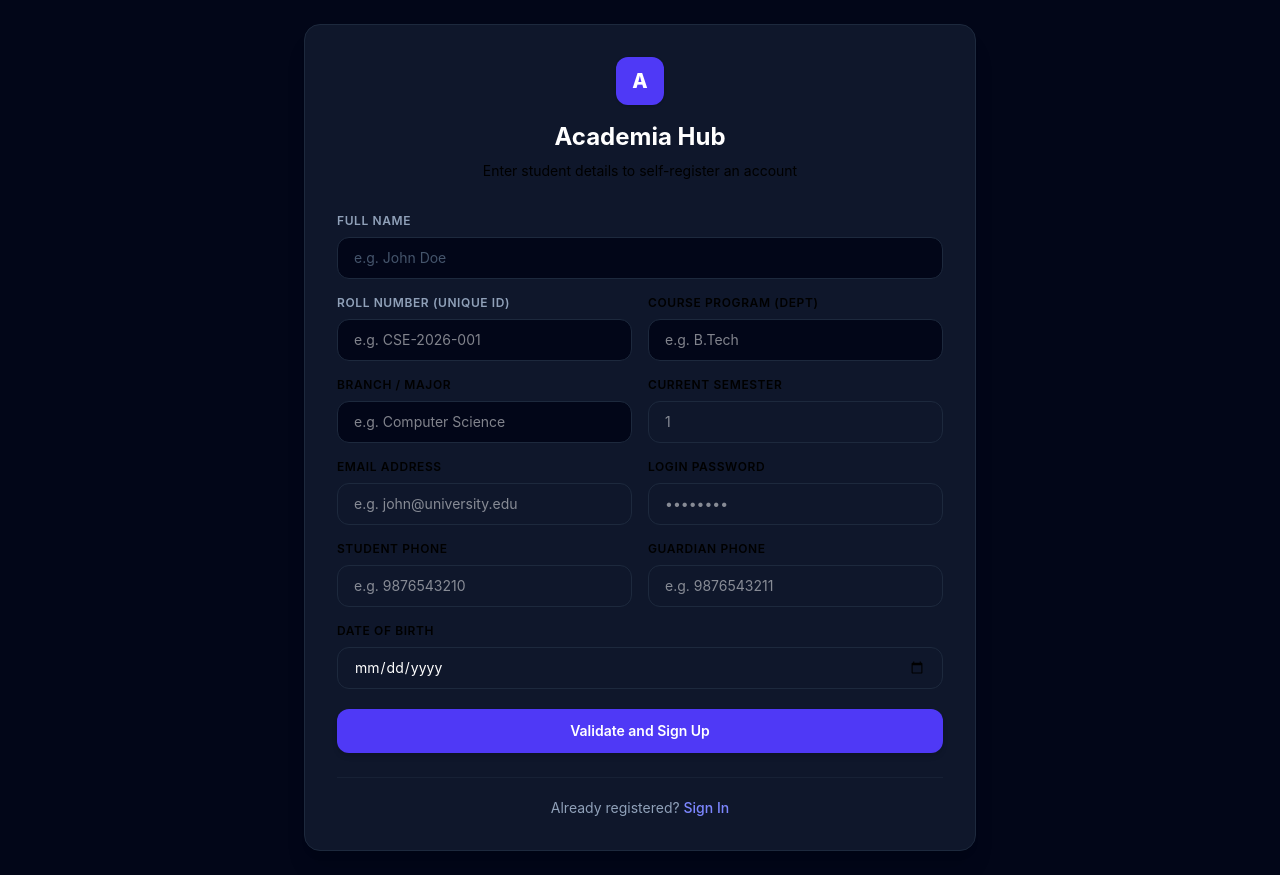
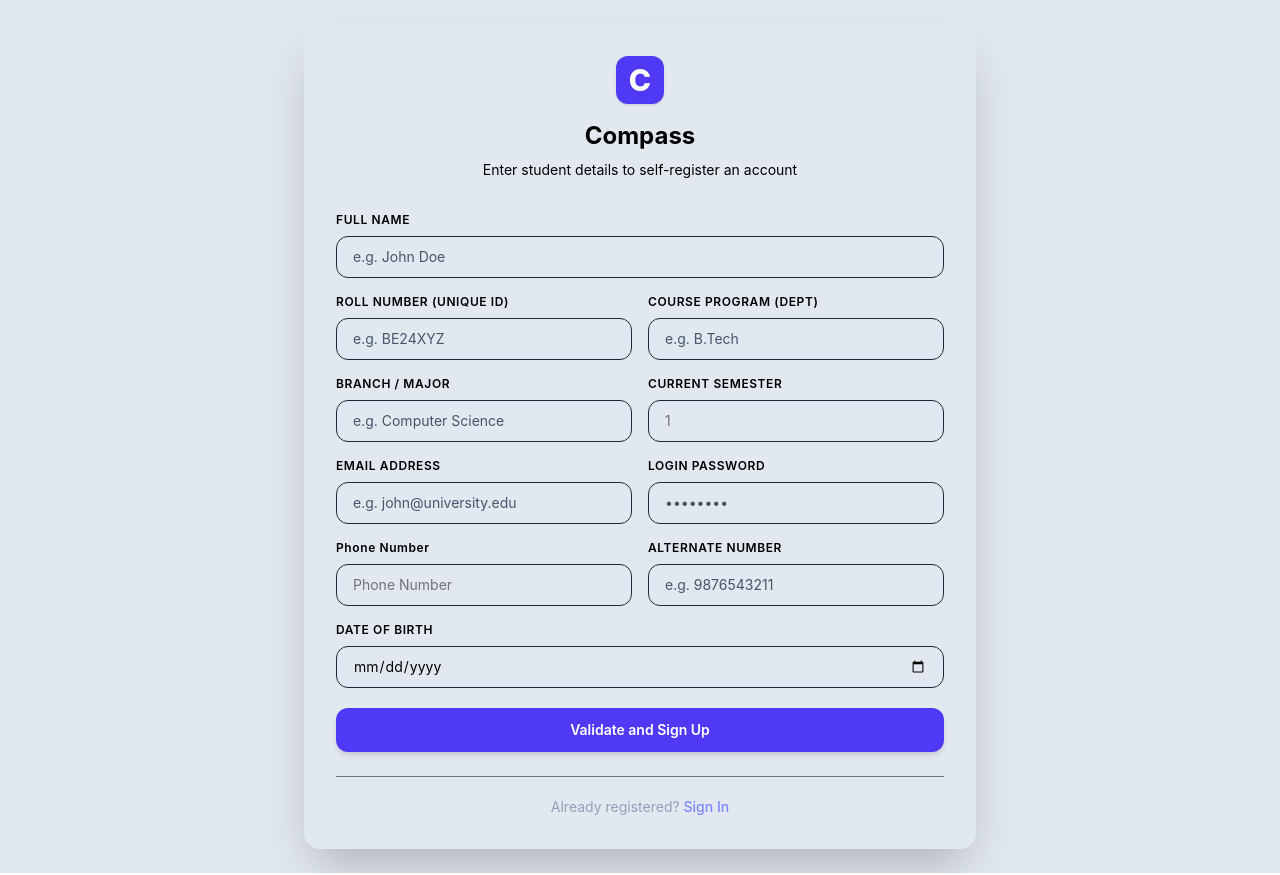
Before and after one commit to PriyanshuBanoudha/Compass, a React app: page / in a window 1280 px wide. Both pictures are taken after a click on the button "Student Sign Up". Built offline with nearby package versions, Linux system fonts and the light colour scheme; the HTML template or start-up script is replaced by a standard one.

Commit message:
update page

```diff
--- a/src/pages/Login.jsx
+++ b/src/pages/Login.jsx
@@ -51,14 +51,14 @@ export default function Login({ onLogin, showToast, apiBase }) {
   };
 
   return (
-    <div className="min-h-screen flex items-center justify-center p-6 bg-slate-950">
-      <div className={`w-full ${isRegisteringStudent ? 'max-w-2xl' : 'max-w-md'} bg-slate-900 border border-slate-800 rounded-2xl p-8 shadow-xl transition-all duration-350 ease-in-out`}>
+    <div className="min-h-screen flex items-center justify-center p-6 bg-slate-200">
+      <div className={`w-full ${isRegisteringStudent ? 'max-w-2xl' : 'max-w-md'}   rounded-2xl p-8 shadow-2xl transition-all duration-350 ease-in-out`}>
         <div className="text-center mb-8">
-          <div className="inline-flex items-center justify-center w-12 h-12 rounded-xl bg-indigo-600 text-white font-extrabold text-xl shadow-sm mb-4">
-            A
+          <div className="inline-flex items-center justify-center w-12 h-12 rounded-xl bg-indigo-600 text-white font-extrabold text-3xl shadow-sm mb-4 p-2">
+            C
           </div>
-          <h1 className="text-2xl font-bold text-white">
-            Academia Hub
+          <h1 className="text-2xl font-bold text-black">
+            Compass
           </h1>
           <p className="text-slate-405 text-sm mt-2">
             {isRegisteringStudent
@@ -71,10 +71,10 @@ export default function Login({ onLogin, showToast, apiBase }) {
           {isRegisteringStudent ? (
             <div className="space-y-4">
               <div>
-                <label className="block text-xs font-semibold text-slate-400 uppercase tracking-wider mb-2">Full Name</label>
+                <label className="block text-xs font-semibold uppercase tracking-wider mb-2">Full Name</label>
                 <input
                   type="text"
-                  className="w-full px-4 py-2.5 bg-slate-950 border border-slate-800 focus:border-indigo-500 focus:ring-1 focus:ring-indigo-500 rounded-xl text-white text-sm transition-all outline-none placeholder-slate-600"
+                  className="w-full px-4 py-2.5  border border-slate-800 focus:border-indigo-500 focus:ring-1 focus:ring-indigo-500 rounded-xl  text-sm transition-all outline-none placeholder-slate-600"
                   placeholder="e.g. John Doe"
                   value={name}
                   onChange={(e) => setName(e.target.value)}
@@ -84,11 +84,11 @@ export default function Login({ onLogin, showToast, apiBase }) {
 
               <div className="grid grid-cols-1 md:grid-cols-2 gap-4">
                 <div>
-                  <label className="block text-xs font-semibold text-slate-400 uppercase tracking-wider mb-2">Roll Number (Unique ID)</label>
+                  <label className="block text-xs font-semibold  uppercase tracking-wider mb-2">Roll Number (Unique ID)</label>
                   <input
                     type="text"
-                    className="w-full px-4 py-2.5 bg-slate-950 border border-slate-800 focus:border-indigo-500 focus:ring-1 focus:ring-indigo-500 rounded-xl text-white text-sm transition-all outline-none placeholder-slate-605"
-                    placeholder="e.g. CSE-2026-001"
+                    className="w-full px-4 py-2.5  border border-slate-800 focus:border-indigo-500 focus:ring-1 focus:ring-indigo-500 rounded-xl  text-sm transition-all outline-none placeholder-slate-600"
+                    placeholder="e.g. BE24XYZ"
                     value={rollNumber}
                     onChange={(e) => setRollNumber(e.target.value)}
                     required
@@ -98,7 +98,7 @@ export default function Login({ onLogin, showToast, apiBase }) {
                   <label className="block text-xs font-semibold text-slate-405 uppercase tracking-wider mb-2">Course Program (Dept)</label>
                   <input
                     type="text"
-                    className="w-full px-4 py-2.5 bg-slate-950 border border-slate-800 focus:border-indigo-500 focus:ring-1 focus:ring-indigo-500 rounded-xl text-white text-sm transition-all outline-none placeholder-slate-605"
+                    className="w-full px-4 py-2.5  border border-slate-800 focus:border-indigo-500 focus:ring-1 focus:ring-indigo-500 rounded-xl  text-sm transition-all outline-none placeholder-slate-600"
                     placeholder="e.g. B.Tech"
                     value={course}
                     onChange={(e) => setCourse(e.target.value)}
@@ -112,7 +112,7 @@ export default function Login({ onLogin, showToast, apiBase }) {
                   <label className="block text-xs font-semibold text-slate-405 uppercase tracking-wider mb-2">Branch / Major</label>
                   <input
                     type="text"
-                    className="w-full px-4 py-2.5 bg-slate-950 border border-slate-800 focus:border-indigo-500 focus:ring-1 focus:ring-indigo-500 rounded-xl text-white text-sm transition-all outline-none placeholder-slate-605"
+                    className="w-full px-4 py-2.5  border border-slate-800 focus:border-indigo-500 focus:ring-1 focus:ring-indigo-500 rounded-xl  text-sm transition-all outline-none placeholder-slate-600"
                     placeholder="e.g. Computer Science"
                     value={branch}
                     onChange={(e) => setBranch(e.target.value)}
@@ -123,7 +123,7 @@ export default function Login({ onLogin, showToast, apiBase }) {
                   <label className="block text-xs font-semibold text-slate-405 uppercase tracking-wider mb-2">Current Semester</label>
                   <input
                     type="number"
-                    className="w-full px-4 py-2.5 bg-slate-955 border border-slate-800 focus:border-indigo-505 focus:ring-1 focus:ring-indigo-550 rounded-xl text-white text-sm transition-all outline-none placeholder-slate-605"
+                    className="w-full px-4 py-2.5 bg-slate-955 border border-slate-800 focus:border-indigo-505 focus:ring-1 focus:ring-indigo-550 rounded-xl  text-sm transition-all outline-none placeholder-slate-605"
                     placeholder="1"
                     value={semester}
                     onChange={(e) => setSemester(e.target.value)}
@@ -139,7 +139,7 @@ export default function Login({ onLogin, showToast, apiBase }) {
                   <label className="block text-xs font-semibold text-slate-405 uppercase tracking-wider mb-2">Email Address</label>
                   <input
                     type="email"
-                    className="w-full px-4 py-2.5 bg-slate-955 border border-slate-800 focus:border-indigo-550 focus:ring-1 focus:ring-indigo-500 rounded-xl text-white text-sm transition-all outline-none placeholder-slate-605"
+                    className="w-full px-4 py-2.5  border border-slate-800 focus:border-indigo-500 focus:ring-1 focus:ring-indigo-500 rounded-xl  text-sm transition-all outline-none placeholder-slate-600"
                     placeholder="e.g. john@university.edu"
                     value={email}
                     onChange={(e) => setEmail(e.target.value)}
@@ -150,7 +150,7 @@ export default function Login({ onLogin, showToast, apiBase }) {
                   <label className="block text-xs font-semibold text-slate-450 uppercase tracking-wider mb-2">Login Password</label>
                   <input
                     type="password"
-                    className="w-full px-4 py-2.5 bg-slate-955 border border-slate-800 focus:border-indigo-550 focus:ring-1 focus:ring-indigo-500 rounded-xl text-white text-sm transition-all outline-none placeholder-slate-605"
+                    className="w-full px-4 py-2.5  border border-slate-800 focus:border-indigo-500 focus:ring-1 focus:ring-indigo-500 rounded-xl  text-sm transition-all outline-none placeholder-slate-600"
                     placeholder="••••••••"
                     value={password}
                     onChange={(e) => setPassword(e.target.value)}
@@ -161,21 +161,21 @@ export default function Login({ onLogin, showToast, apiBase }) {
 
               <div className="grid grid-cols-1 md:grid-cols-2 gap-4">
                 <div>
-                  <label className="block text-xs font-semibold text-slate-450 uppercase tracking-wider mb-2">Student Phone</label>
+                  <label className="block text-xs font-semibold text-blackuppercase tracking-wider mb-2">Phone Number</label>
                   <input
                     type="tel"
-                    className="w-full px-4 py-2.5 bg-slate-955 border border-slate-800 focus:border-indigo-500 focus:ring-1 focus:ring-indigo-500 rounded-xl text-white text-sm transition-all outline-none placeholder-slate-605"
-                    placeholder="e.g. 9876543210"
+                    className="w-full px-4 py-2.5  border border-slate-800 focus:border-indigo-500 focus:ring-1 focus:ring-indigo-500 rounded-xl  text-sm transition-all outline-none"
                     value={phone}
+                    placeholder='Phone Number'
                     onChange={(e) => setPhone(e.target.value)}
                     required
                   />
                 </div>
                 <div>
-                  <label className="block text-xs font-semibold text-slate-450 uppercase tracking-wider mb-2">Guardian Phone</label>
+                  <label className="block text-xs font-semibold text-slate-450 uppercase tracking-wider mb-2">Alternate Number</label>
                   <input
                     type="tel"
-                    className="w-full px-4 py-2.5 bg-slate-955 border border-slate-800 focus:border-indigo-500 focus:ring-1 focus:ring-indigo-500 rounded-xl text-white text-sm transition-all outline-none placeholder-slate-605"
+                    className="w-full px-4 py-2.5  border border-slate-800 focus:border-indigo-500 focus:ring-1 focus:ring-indigo-500 rounded-xl  text-sm transition-all outline-none placeholder-slate-600"
                     placeholder="e.g. 9876543211"
                     value={guardianPhone}
                     onChange={(e) => setGuardianPhone(e.target.value)}
@@ -188,7 +188,7 @@ export default function Login({ onLogin, showToast, apiBase }) {
                 <label className="block text-xs font-semibold text-slate-450 uppercase tracking-wider mb-2">Date of Birth</label>
                 <input
                   type="date"
-                  className="w-full px-4 py-2.5 bg-slate-955 border border-slate-800 focus:border-indigo-500 focus:ring-1 focus:ring-indigo-500 rounded-xl text-white text-sm transition-all outline-none placeholder-slate-605"
+                  className="w-full px-4 py-2.5  border border-slate-800 focus:border-indigo-500 focus:ring-1 focus:ring-indigo-500 rounded-xl  text-sm transition-all outline-none placeholder-slate-600"
                   value={dob}
                   onChange={(e) => setDob(e.target.value)}
                   required
@@ -201,7 +201,7 @@ export default function Login({ onLogin, showToast, apiBase }) {
                 <label className="block text-xs font-semibold text-slate-450 uppercase tracking-wider mb-2">Email Address</label>
                 <input
                   type="email"
-                  className="w-full px-4 py-2.5 bg-slate-955 border border-slate-800 focus:border-indigo-505 focus:ring-1 focus:ring-indigo-505 rounded-xl text-white text-sm transition-all outline-none placeholder-slate-505"
+                  className="w-full px-4 py-2.5 bg-slate-955 border border-slate-800 focus:border-indigo-505 focus:ring-1 focus:ring-indigo-505 rounded-xl  text-sm transition-all outline-none placeholder-slate-505"
                   placeholder="e.g. john@university.edu"
                   value={email}
                   onChange={(e) => setEmail(e.target.value)}
@@ -213,7 +213,7 @@ export default function Login({ onLogin, showToast, apiBase }) {
                 <label className="block text-xs font-semibold text-slate-450 uppercase tracking-wider mb-2">Password</label>
                 <input
                   type="password"
-                  className="w-full px-4 py-2.5 bg-slate-955 border border-slate-800 focus:border-indigo-505 focus:ring-1 focus:ring-indigo-505 rounded-xl text-white text-sm transition-all outline-none placeholder-slate-505"
+                  className="w-full px-4 py-2.5 bg-slate-955 border border-slate-800 focus:border-indigo-505 focus:ring-1 focus:ring-indigo-505 rounded-xl text-sm transition-all outline-none placeholder-slate-505"
                   placeholder="••••••••"
                   value={password}
                   onChange={(e) => setPassword(e.target.value)}
```
